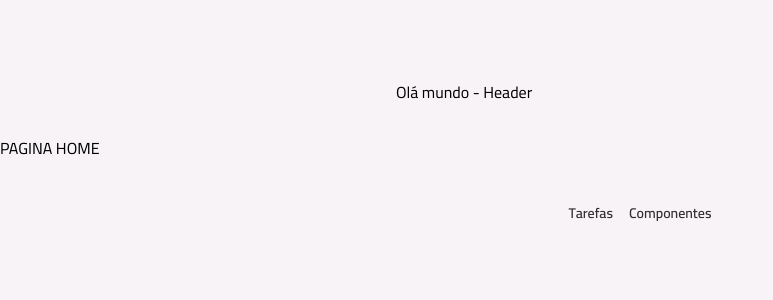
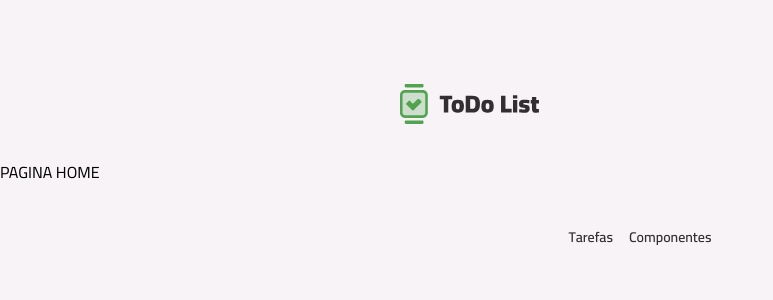
Before and after one commit to joaopedrovidal/todo, a React (Vite) app: page / in a window 1280 px wide. Shown: the top 300 px of the page, without its empty margins (0-773 px from the left). Built offline with nearby package versions, Linux system fonts and the light colour scheme.

Commit message:
Estruturando o corpo do Layout

```diff
--- /dev/null
+++ b/src/core-components/Footer.tsx
@@ -0,0 +1,18 @@
+import { NavLink } from "react-router";
+import Text from "../components/Text";
+
+export default function Footer() {
+    return (
+        <footer className="my-5 md:my-10">
+            <nav className="flex items-center justify-center gap-4">
+                <NavLink to='/'>
+                    <Text variant={"body-sm-bold"} className="text-gray-300">Tarefas</Text>
+                </NavLink>
+                <NavLink to='/componentes'>
+                    <Text variant={"body-sm-bold"} className="text-gray-300">Componentes</Text>
+                </NavLink>
+            </nav>
+        </footer>
+
+    )
+}
--- /dev/null
+++ b/src/core-components/Header.tsx
@@ -0,0 +1,10 @@
+import Logo from '../assets/images/Logo.svg?react'
+import Container from '../components/Container'
+
+export default function Header() {
+    return (
+        <Container as="header" className="mt-3 md:mt-20">
+            <Logo className='h-9 md:h-12'/>
+        </Container>
+    )
+}
--- /dev/null
+++ b/src/core-components/MainContent.tsx
@@ -0,0 +1,10 @@
+import type React from "react";
+import { cx } from "class-variance-authority";
+
+interface MainContentProps extends React.ComponentProps<'main'>{}
+
+export default function MainContent({ children, className, ...props }: MainContentProps){
+    return <>
+        <main className={cx("mt-4 md:mt-8", className)} {...props}>{children}</main>
+    </>
+}
--- a/src/pages/layoutMain.tsx
+++ b/src/pages/layoutMain.tsx
@@ -1,26 +1,18 @@
 import { NavLink, Outlet } from "react-router";
 import Container from "../components/Container";
 import Text from "../components/Text";
+import Header from "../core-components/Header";
+import MainContent from "../core-components/MainContent";
+import Footer from "../core-components/Footer";
 
 export default function LayoutMain(){
-    return(
+    return (
         <>
-            <Container as="header" className="mt-3 md:mt-20">
-                Olá mundo - Header
-            </Container>
-            <main className="mt-4 md:mt-8">
+            <Header />
+            <MainContent>
                 <Outlet />
-            </main>
-            <footer className="my-5 md:my-10">
-                <nav className="flex items-center justify-center gap-4">
-                    <NavLink to='/'>
-                        <Text variant={"body-sm-bold"} className="text-gray-300">Tarefas</Text>
-                    </NavLink>
-                    <NavLink to='/componentes'>
-                        <Text variant={"body-sm-bold"} className="text-gray-300">Componentes</Text>
-                    </NavLink>
-                </nav>
-            </footer>
+            </MainContent>
+            <Footer />
         </>
     )
 }
```
